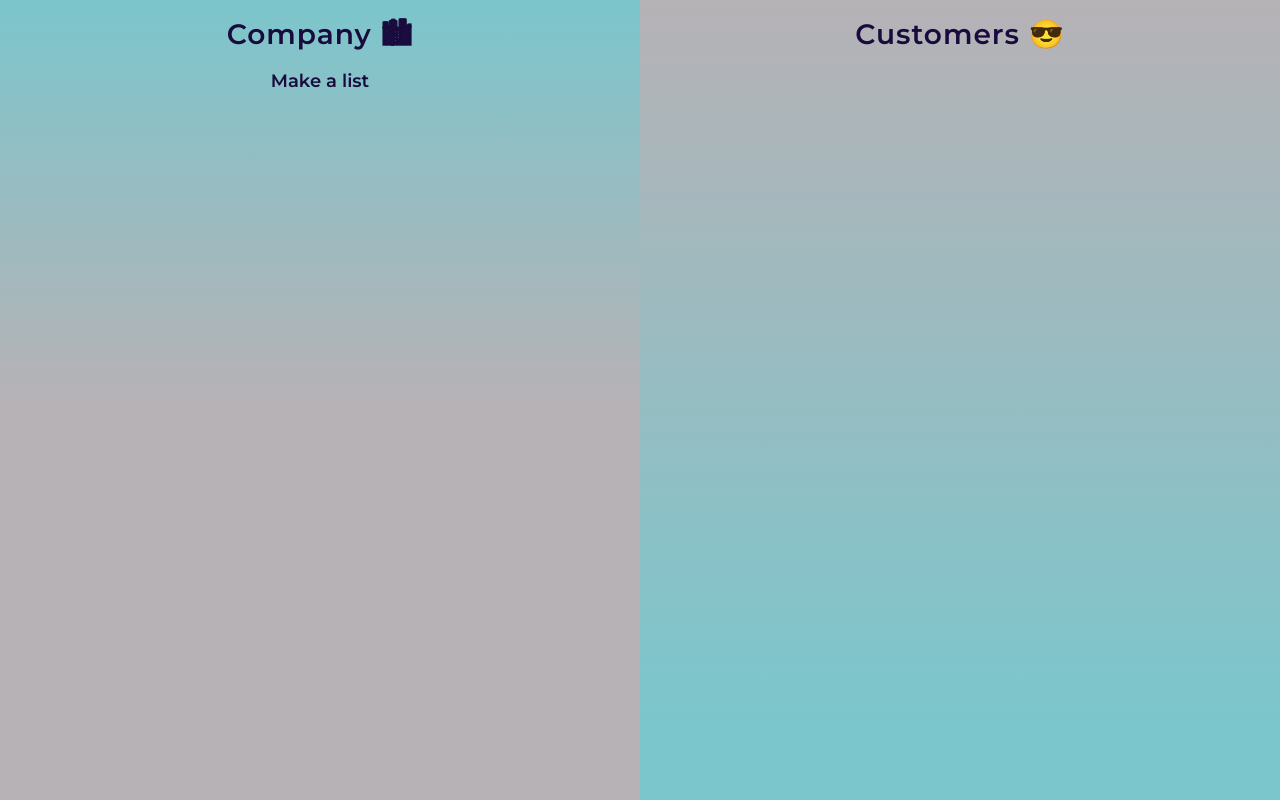
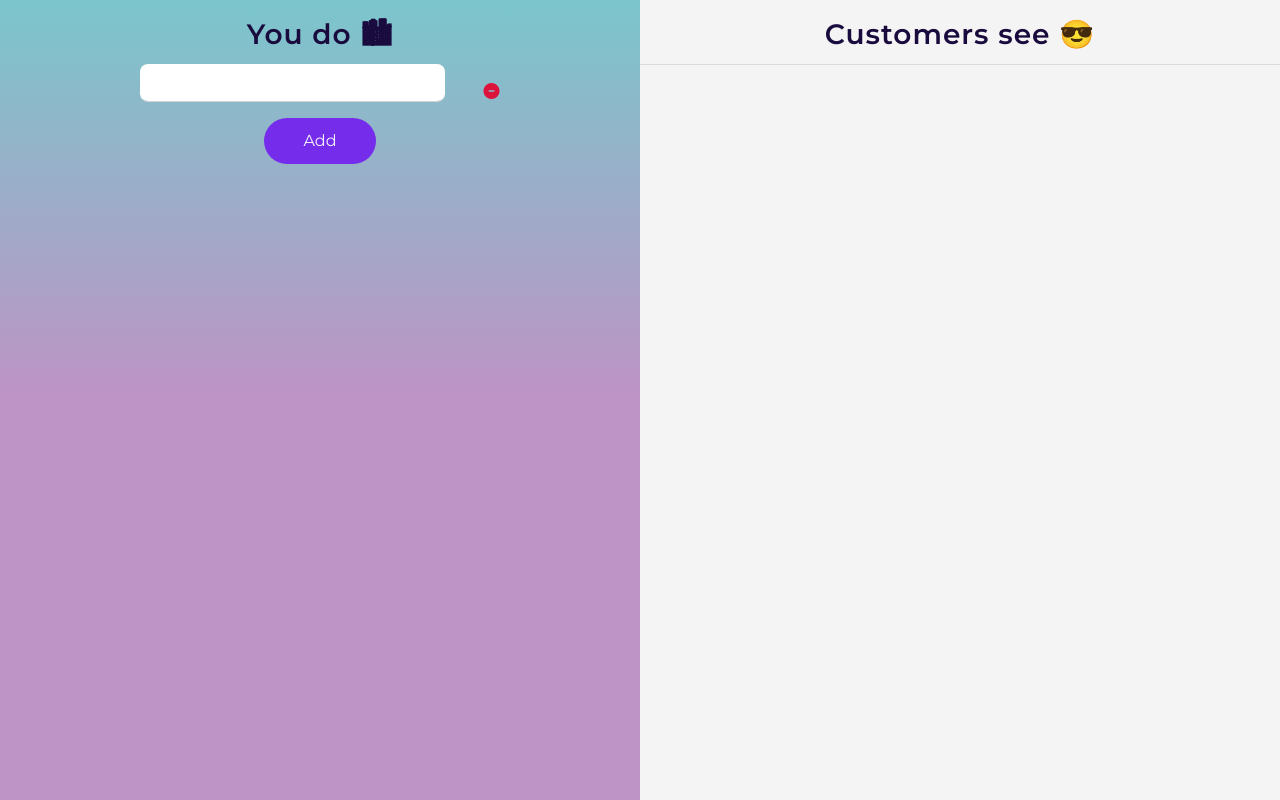
Before and after one commit to kritiketan/forte-portfolio, an Angular app: page /apps in a window 1280 px wide. Built offline with nearby package versions, Linux system fonts and the light colour scheme.

Commit message:
apss added

```diff
--- a/src/app/app.module.ts
+++ b/src/app/app.module.ts
@@ -7,7 +7,7 @@ import { NotfoundComponent } from './public/notfound/notfound.component';
 import { HeadernavComponent } from './public/headernav/headernav.component';
 import { OnlineportalComponent } from './public/onlineportal/onlineportal.component'
 import { ContactSectionComponent } from './public/contact-section/contact-section.component';
-
+import { FormsModule } from '@angular/forms';
 import { ParticlesComponent } from './public/particles/particles.component';
 import { MinimalComponent } from './public/minimal/minimal.component';
 import { ParticleDesignComponent } from './public/particle-design/particle-design.component';
@@ -33,6 +33,7 @@ import { AppsComponent } from './public/apps/apps.component';
     BrowserModule,
     AppRoutingModule,
     HttpClientModule,
+    FormsModule
   ],
   providers: [],
   bootstrap: [AppComponent]
--- a/src/app/models/listItem.model.ts
+++ b/src/app/models/listItem.model.ts
@@ -1,3 +1,3 @@
 export class ListItem{
-    modelValue:String;
+    'entryPoints':Array<any>;
   }
--- a/src/app/public/apps/apps.component.html
+++ b/src/app/public/apps/apps.component.html
@@ -4,22 +4,69 @@
 
         <div class="split left"  id="company">
             <div class="heading-text">
-                Company 🏙
+                You do 🏙
             </div>
 
-            <div class="body-text highlight-text mt-4">
-                Make a list
+            <span *ngIf="listItems.length > 0">
+
+                <div *ngFor="let item of listItems; index as i;">
+                    <span class="row mt-3" style="align-items:center;justify-content: center;">
+                        <div class="form-group col-md-6">
+                            <input type="text" class="form-control form-control-md" [(ngModel)]="item.data">
+                        </div>
+                        <div class="col-md-1">
+                            <i class="fas fa-minus-circle ml-2" style="color: crimson;" (click)="deleteItem(i)"></i>
+                        </div>
+                    </span>
+
+
+
+                </div>
+
+            </span>
+            <div class="row" style="justify-content: center;" (click)="addListItem()">
+                <div class="col-md-2 dark-button">
+                    Add
+                </div>
+
             </div>
 
-            <!-- <div class="body-text" *ngFor="let inp of inputList">
-                <input type="text" [(ngModel)]="inp.value">
-            </div> -->
 
         </div>
 
-        <div class="split right light-grady">
+        <div class="split right">
             <div class="heading-text">
-                Customers 😎
+                Customers see 😎
+            </div>
+
+            <span *ngIf="listItems.length > 0">
+                <div class="mt-3" *ngFor="let item of listItems">
+                    <div class="light-card" style="margin: 0 150px;" (click)="addToCard(item.data)" *ngIf="item.data != ''" >
+                        {{item.data}} <i class="fas fa-cart-plus"></i>
+                    </div>
+
+                </div>
+            </span>
+
+            <hr>
+            <!--Description-->
+            <span >
+                <span *ngIf="cart.length > 0">
+                    <div class="mt-3" *ngFor="let cartItem of cart">
+                        <div class="light-card" style="margin: 0 150px;" *ngIf="cartItem != ''">
+                            {{cartItem}}
+                        </div>
+
+                    </div>
+                </span>
+            </span>
+
+            <!--Checkout-->
+            <div class="row" style="justify-content: center;" *ngIf="cart.length > 1">
+                <div class="col-md-6 dark-button mt-5">
+                    Checkout and Pay
+                </div>
+
             </div>
 
         </div>
--- a/src/app/public/apps/apps.component.ts
+++ b/src/app/public/apps/apps.component.ts
@@ -1,5 +1,5 @@
 import { Component, OnInit } from '@angular/core';
-import { asapScheduler } from 'rxjs';
+import { ListItem } from '../../models/listItem.model';
 
 @Component({
   selector: 'app-apps',
@@ -8,12 +8,23 @@ import { asapScheduler } from 'rxjs';
 })
 
 export class AppsComponent implements OnInit {
-  // public listItem:ListItem;
-  public inputList=[]
+  public listItems= [{data:''}];
+  public showList = false;
+  public cart = [''];
   constructor() { }
 
-  ngOnInit(): void {
-    // this.inputList.push(this.listItem)
+  ngOnInit(): void {}
+
+  addListItem(){
+    this.listItems.push({data:''})
+  }
+
+  deleteItem(index:Number){
+    console.log(index);
+  }
+
+  addToCard(item:any){
+    this.cart.push("1 X "+item);
   }
 
 }
--- a/src/app/public/cards-design/cards-design.component.css
+++ b/src/app/public/cards-design/cards-design.component.css
@@ -3,11 +3,3 @@
     box-shadow: 1px 1px 20px .05px rgba(0, 0, 255, .2);
     background: linear-gradient(to right top, #4c2097 50%, #752CEB 100%);
 }
-
-.light-card{
-    border-radius: 0.7rem;
-    background-color: #FFFFFF;
-    box-shadow: 1px 1px 20px .05px rgba(0, 0, 255, .2);
-    padding: 5px 20px 15px;
-    margin: 10px 0;
-}
--- a/src/styles.css
+++ b/src/styles.css
@@ -306,7 +306,7 @@ body {
   }
 
   #company{
-    background: linear-gradient(to top, #b6b2b6 50%, #7BC6CC 100%);
+    background: linear-gradient(to top, #BE93C5 50%, #7BC6CC 100%);
   }
 
   /* Control the right side */
@@ -339,3 +339,51 @@ body {
     transition: all 0.2s;
 
   }
+
+  .form-control{
+    border-radius: 8px;
+    border-width: 0px 0px 5px 0px; /* top right bottom left */
+    background-color: white;
+    border-bottom: 1px solid lightgray;
+
+}
+
+.input-group-text{
+    border-width: 0px 0px 5px 0px;
+    border-bottom: 1px solid lightgray;
+}
+
+.form-control-border{
+    border-radius: 5px;
+    border-width: 5px 5px 5px 5px; /* top right bottom left */
+    border:2px solid lightgray;
+    padding:20px;
+    font-size: 100px;
+    text-align: center;
+}
+
+.form-control:focus{
+    background-color: #F5F5F8;
+    border-bottom: 1px solid lightgray;
+    border-color: #752CEB;
+    box-shadow: none;
+    outline: 0 none;
+}
+
+.dark-button {
+    background-color: #752CEB;
+    color: #F4F4FC;
+    border-radius: 1.5rem;
+    width: 20%;
+
+    font-size: 16px;
+    padding: 15px;
+}
+
+.light-card{
+    border-radius: 0.7rem;
+    background-color: #FFFFFF;
+    box-shadow: 1px 1px 20px .05px rgba(0, 0, 255, .2);
+    padding: 5px 20px 15px;
+    margin: 10px 0;
+}
```
